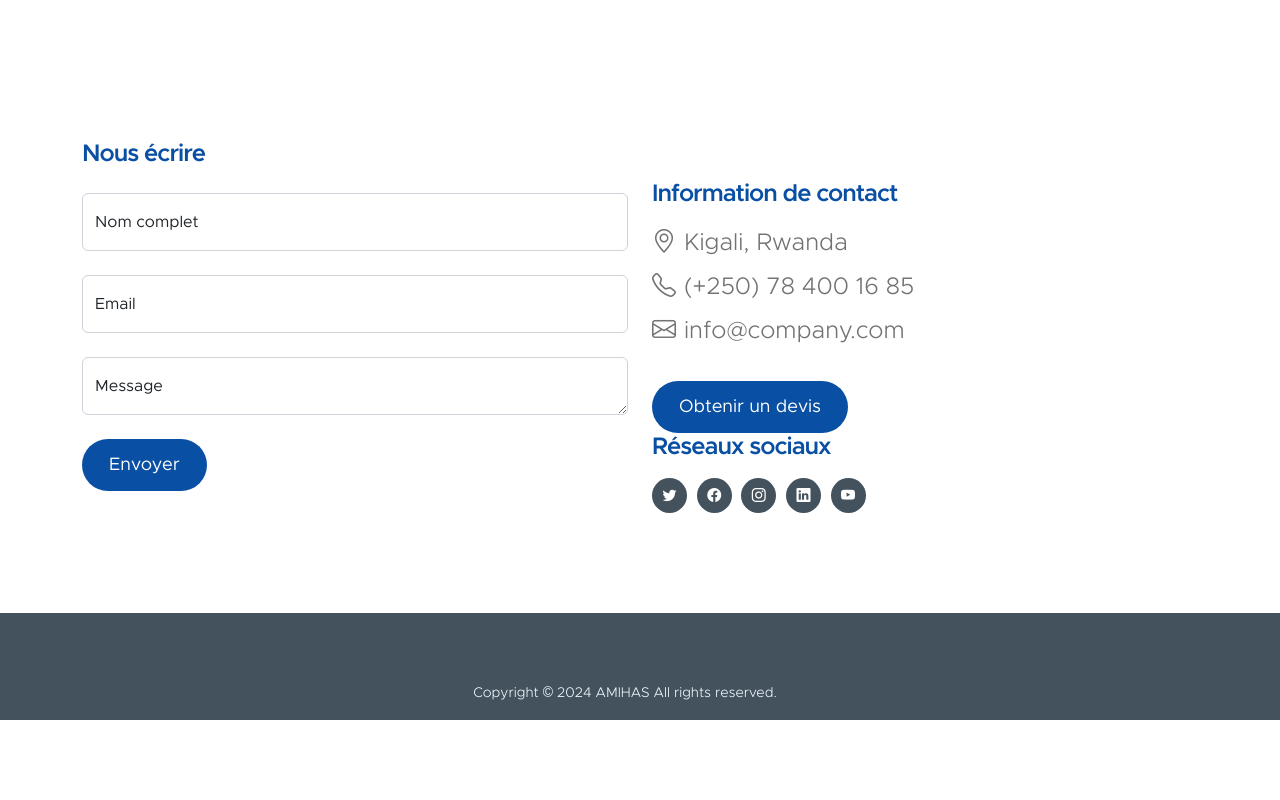
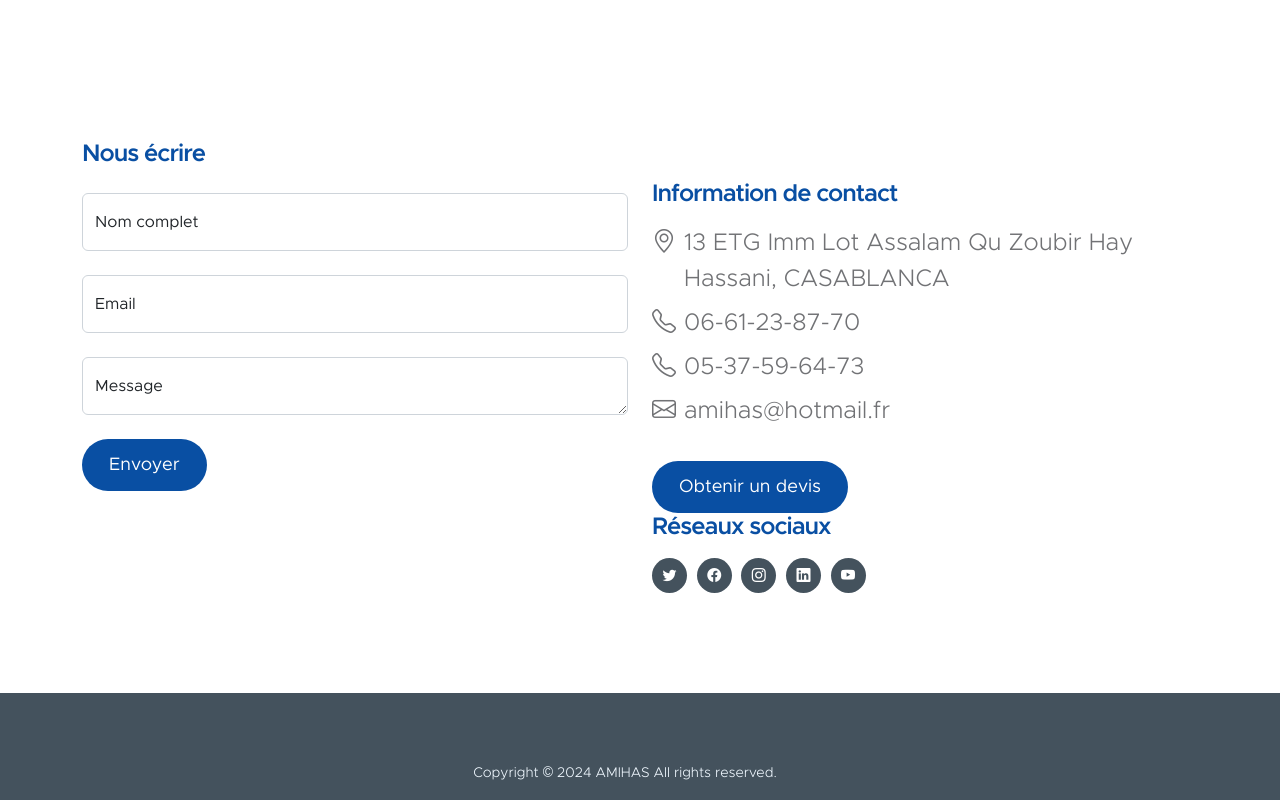
Before and after one commit to derrazmed/amihas, a plain HTML site: page index.html in a window 1280 px wide. Shown: the part 4786-5586 px from the top of the page. Before the commit the page ends 5506 px from the top, so only its background shows below. Drawn offline with Linux system fonts and the light colour scheme.

Commit message:
Update index.html

```diff
--- a/index.html
+++ b/index.html
@@ -513,22 +513,29 @@ https://templatemo.com/tm-581-kind-heart-charity
 
                                     <p class="d-flex mb-2">
                                         <i class="bi-geo-alt me-2"></i>
-                                        Kigali, Rwanda
+                                        13 ETG Imm Lot Assalam Qu Zoubir Hay Hassani, CASABLANCA
                                     </p>
 
                                     <p class="d-flex mb-2">
                                         <i class="bi-telephone me-2"></i>
 
-                                        <a href="tel: 305-240-9671">
-                                            (+250) 78 400 16 85
+                                        <a href="tel: 06-61-23-87-70">
+                                            06-61-23-87-70
+                                        </a>
+                                    </p>
+                                    <p class="d-flex mb-2">
+                                        <i class="bi-telephone me-2"></i>
+
+                                        <a href="tel: 05-37-59-64-73">
+                                            05-37-59-64-73
                                         </a>
                                     </p>
 
                                     <p class="d-flex">
                                         <i class="bi-envelope me-2"></i>
 
-                                        <a href="mailto:info@company.com">
-                                            info@company.com
+                                        <a href="mailto:amihas@hotmail.fr">
+                                            amihas@hotmail.fr
                                         </a>
                                     </p>
 
```
